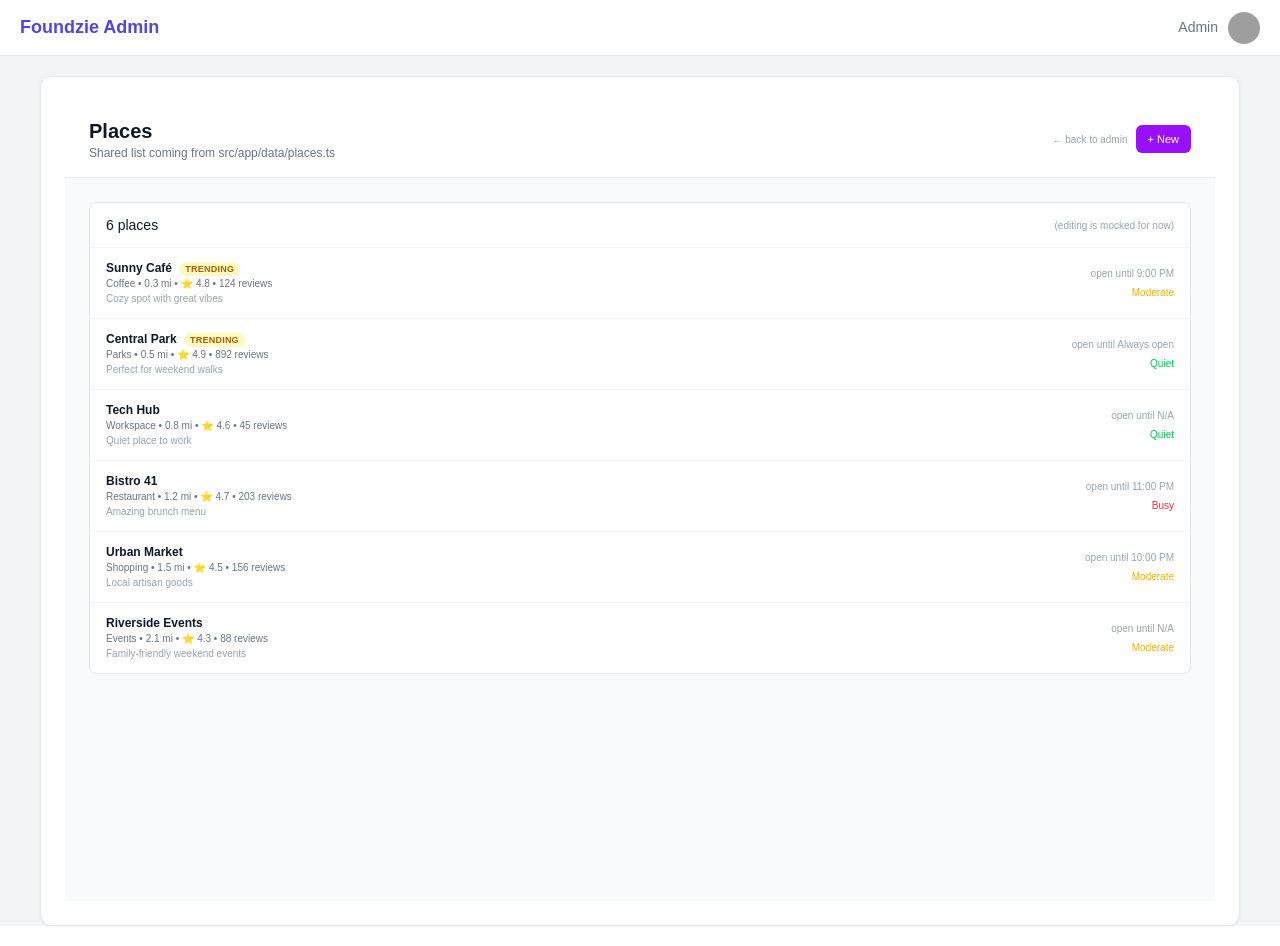
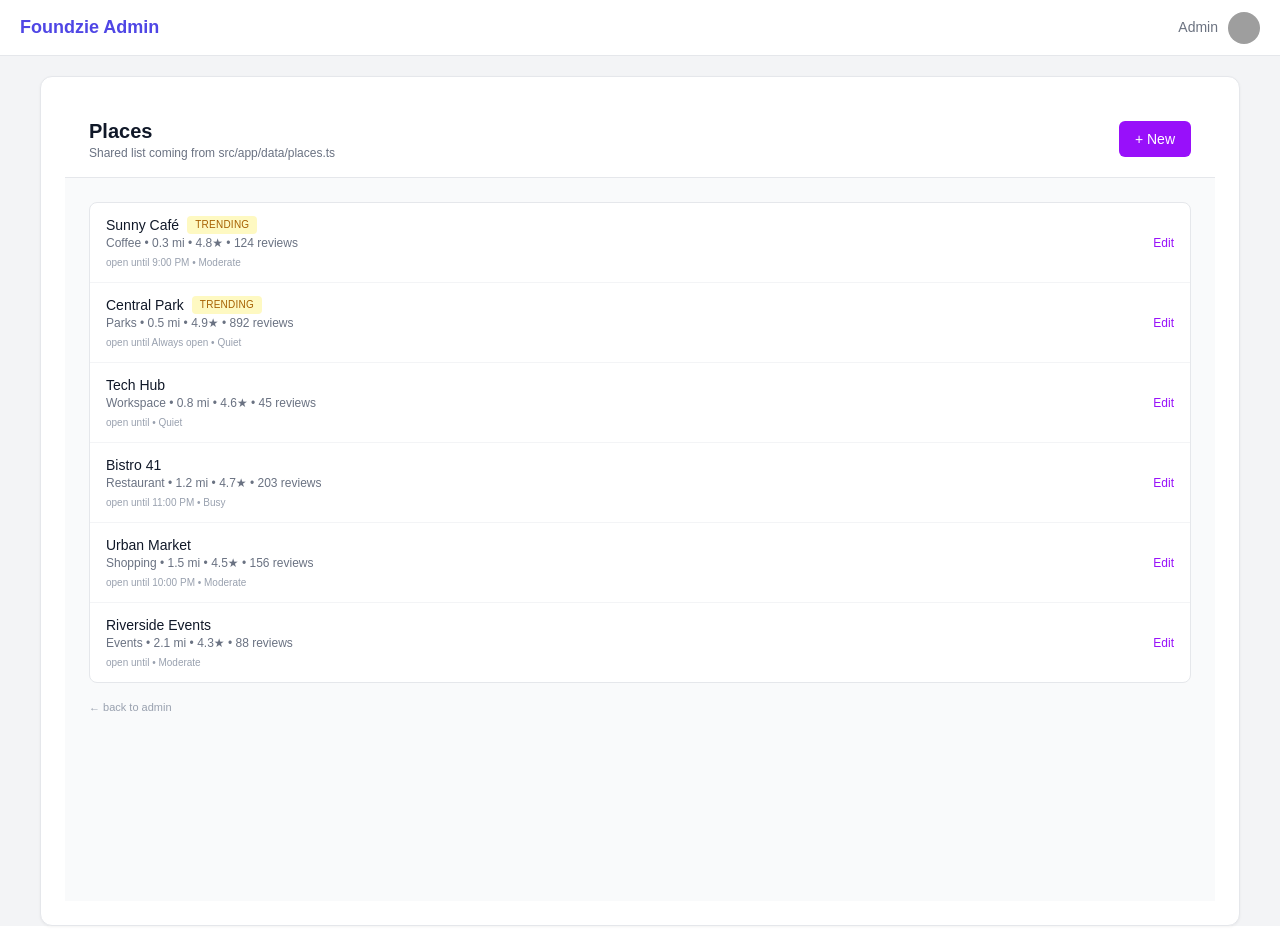
Before and after one commit to Foundzie/foundzie-v2, a Next.js app: page /admin/places in a window 1280 px wide. Built offline with nearby package versions, Linux system fonts and the light colour scheme; grey boxes are pictures that could not be loaded.

Commit message:
Make admin lists link to edit pages

```diff
--- a/src/app/admin/notifications/page.tsx
+++ b/src/app/admin/notifications/page.tsx
@@ -5,7 +5,6 @@ import { mockNotifications } from "@/app/data/notifications";
 export default function AdminNotificationsPage() {
   return (
     <main className="min-h-screen bg-gray-50">
-      {/* Header */}
       <header className="w-full bg-white border-b border-gray-200 px-6 py-4 flex items-center justify-between">
         <div>
           <h1 className="text-xl font-semibold text-gray-900">Notifications</h1>
@@ -13,62 +12,53 @@ export default function AdminNotificationsPage() {
             Shared list coming from src/app/data/notifications.ts
           </p>
         </div>
-        <div className="flex items-center gap-2">
-          <Link
-            href="/admin"
-            className="text-[10px] text-gray-400 hover:text-gray-600"
-          >
-            ← back to admin
-          </Link>
-          <Link
-            href="/admin/notifications/new"
-            className="text-[11px] bg-purple-600 text-white px-3 py-1.5 rounded-md hover:bg-purple-700 transition"
-          >
-            + New
-          </Link>
-        </div>
+        <Link
+          href="/admin/notifications/new"
+          className="bg-purple-600 text-white text-sm px-4 py-2 rounded-md hover:bg-purple-700"
+        >
+          + New
+        </Link>
       </header>
 
-      {/* List */}
       <section className="px-6 py-6">
-        <div className="bg-white border border-gray-200 rounded-lg overflow-hidden">
-          <div className="px-4 py-3 border-b border-gray-100 flex items-center justify-between">
-            <p className="text-sm font-medium text-gray-900">
-              {mockNotifications.length} notifications
-            </p>
-            <p className="text-[10px] text-gray-400">
-              (editing is mocked for now)
-            </p>
-          </div>
+        <div className="bg-white border border-gray-200 rounded-lg">
           <ul className="divide-y divide-gray-100">
             {mockNotifications.map((n) => (
               <li
                 key={n.id}
-                className="px-4 py-3 flex items-center justify-between gap-4"
+                className="flex items-center justify-between px-4 py-3"
               >
-                <div className="flex-1">
-                  <p className="text-xs font-semibold text-gray-900 flex items-center gap-2">
+                <div>
+                  <p className="text-sm font-medium text-gray-900 flex items-center gap-2">
                     {n.title}
-                    <span className="text-[9px] uppercase tracking-wide bg-gray-100 text-gray-600 px-1.5 py-0.5 rounded-full">
+                    <span className="text-[10px] uppercase tracking-wide bg-gray-100 text-gray-600 px-2 py-[2px] rounded">
                       {n.type}
                     </span>
                   </p>
-                  <p className="text-[10px] text-gray-500">{n.message}</p>
+                  <p className="text-xs text-gray-500">{n.message}</p>
+                  <p className="text-[10px] text-gray-400 mt-1">
+                    {n.time} • {n.unread ? "unread" : "read"}
+                  </p>
                 </div>
-                <div className="text-right">
-                  <p className="text-[10px] text-gray-400">{n.time}</p>
-                  <p
-                    className={`text-[10px] mt-1 ${
-                      n.unread ? "text-green-500" : "text-gray-400"
-                    }`}
+                <div className="flex items-center gap-3">
+                  <Link
+                    href={`/admin/notifications/${n.id}`}
+                    className="text-xs text-purple-600 hover:underline"
                   >
-                    {n.unread ? "unread" : "read"}
-                  </p>
+                    Edit
+                  </Link>
                 </div>
               </li>
             ))}
           </ul>
         </div>
+
+        <Link
+          href="/admin"
+          className="inline-block mt-4 text-[11px] text-gray-400 hover:text-gray-600"
+        >
+          ← back to admin
+        </Link>
       </section>
     </main>
   );
--- a/src/app/admin/places/page.tsx
+++ b/src/app/admin/places/page.tsx
@@ -5,7 +5,6 @@ import { mockPlaces } from "@/app/data/places";
 export default function AdminPlacesPage() {
   return (
     <main className="min-h-screen bg-gray-50">
-      {/* Header */}
       <header className="w-full bg-white border-b border-gray-200 px-6 py-4 flex items-center justify-between">
         <div>
           <h1 className="text-xl font-semibold text-gray-900">Places</h1>
@@ -13,74 +12,58 @@ export default function AdminPlacesPage() {
             Shared list coming from src/app/data/places.ts
           </p>
         </div>
-        <div className="flex items-center gap-2">
-          <Link
-            href="/admin"
-            className="text-[10px] text-gray-400 hover:text-gray-600"
-          >
-            ← back to admin
-          </Link>
-          <Link
-            href="/admin/places/new"
-            className="text-[11px] bg-purple-600 text-white px-3 py-1.5 rounded-md hover:bg-purple-700 transition"
-          >
-            + New
-          </Link>
-        </div>
+        <Link
+          href="/admin/places/new"
+          className="bg-purple-600 text-white text-sm px-4 py-2 rounded-md hover:bg-purple-700"
+        >
+          + New
+        </Link>
       </header>
 
-      {/* List */}
       <section className="px-6 py-6">
-        <div className="bg-white border border-gray-200 rounded-lg overflow-hidden">
-          <div className="px-4 py-3 border-b border-gray-100 flex items-center justify-between">
-            <p className="text-sm font-medium text-gray-900">
-              {mockPlaces.length} places
-            </p>
-            <p className="text-[10px] text-gray-400">
-              (editing is mocked for now)
-            </p>
-          </div>
+        <div className="bg-white border border-gray-200 rounded-lg">
           <ul className="divide-y divide-gray-100">
-            {mockPlaces.map((p) => (
+            {mockPlaces.map((place) => (
               <li
-                key={p.id}
-                className="px-4 py-3 flex items-center justify-between gap-4"
+                key={place.id}
+                className="flex items-center justify-between px-4 py-3"
               >
-                <div className="flex-1">
-                  <p className="text-xs font-semibold text-gray-900">
-                    {p.name}{" "}
-                    {p.trending && (
-                      <span className="ml-1 text-[9px] uppercase tracking-wide bg-yellow-100 text-yellow-700 px-1.5 py-0.5 rounded-full">
+                <div>
+                  <p className="text-sm font-medium text-gray-900 flex items-center gap-2">
+                    {place.name}
+                    {place.trending ? (
+                      <span className="text-[10px] uppercase tracking-wide bg-yellow-100 text-yellow-700 px-2 py-[2px] rounded">
                         trending
                       </span>
-                    )}
+                    ) : null}
                   </p>
-                  <p className="text-[10px] text-gray-500">
-                    {p.category} • {p.distance} mi • ⭐ {p.rating} •{" "}
-                    {p.reviews} reviews
+                  <p className="text-xs text-gray-500">
+                    {place.category} • {place.distance} mi • {place.rating}★ •{" "}
+                    {place.reviews} reviews
                   </p>
-                  <p className="text-[10px] text-gray-400">{p.description}</p>
+                  <p className="text-[10px] text-gray-400 mt-1">
+                    open until {place.openUntil} • {place.busy}
+                  </p>
                 </div>
-                <div className="text-right">
-                  <p className="text-[10px] text-gray-400">
-                    open until {p.openUntil || "N/A"}
-                  </p>
-                  <p
-                    className={`text-[10px] mt-1 ${
-                      p.busy === "Busy"
-                        ? "text-red-500"
-                        : p.busy === "Quiet"
-                        ? "text-green-500"
-                        : "text-yellow-500"
-                    }`}
+                <div className="flex items-center gap-3">
+                  <Link
+                    href={`/admin/places/${place.id}`}
+                    className="text-xs text-purple-600 hover:underline"
                   >
-                    {p.busy}
-                  </p>
+                    Edit
+                  </Link>
                 </div>
               </li>
             ))}
           </ul>
         </div>
+
+        <Link
+          href="/admin"
+          className="inline-block mt-4 text-[11px] text-gray-400 hover:text-gray-600"
+        >
+          ← back to admin
+        </Link>
       </section>
     </main>
   );
```
